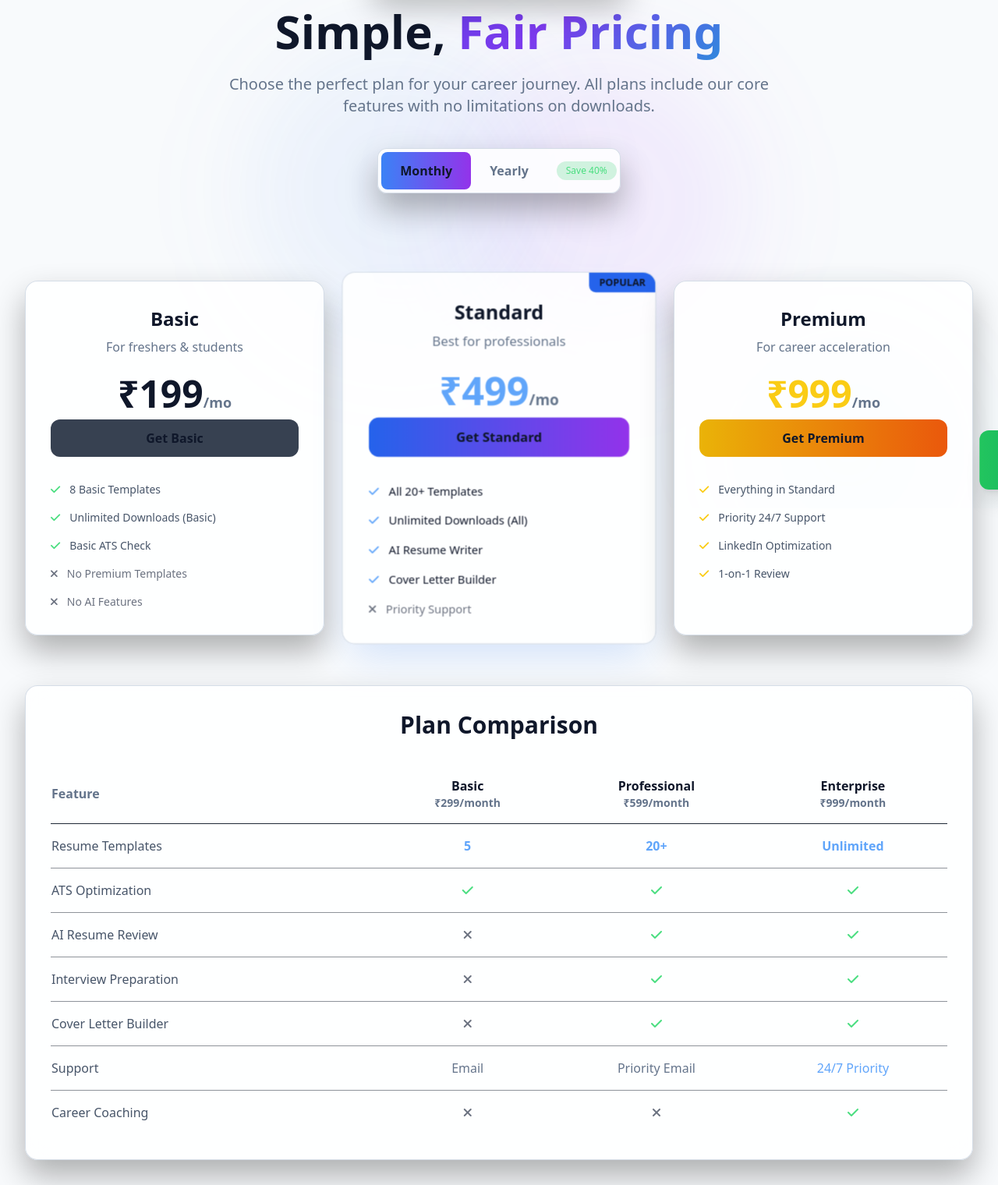
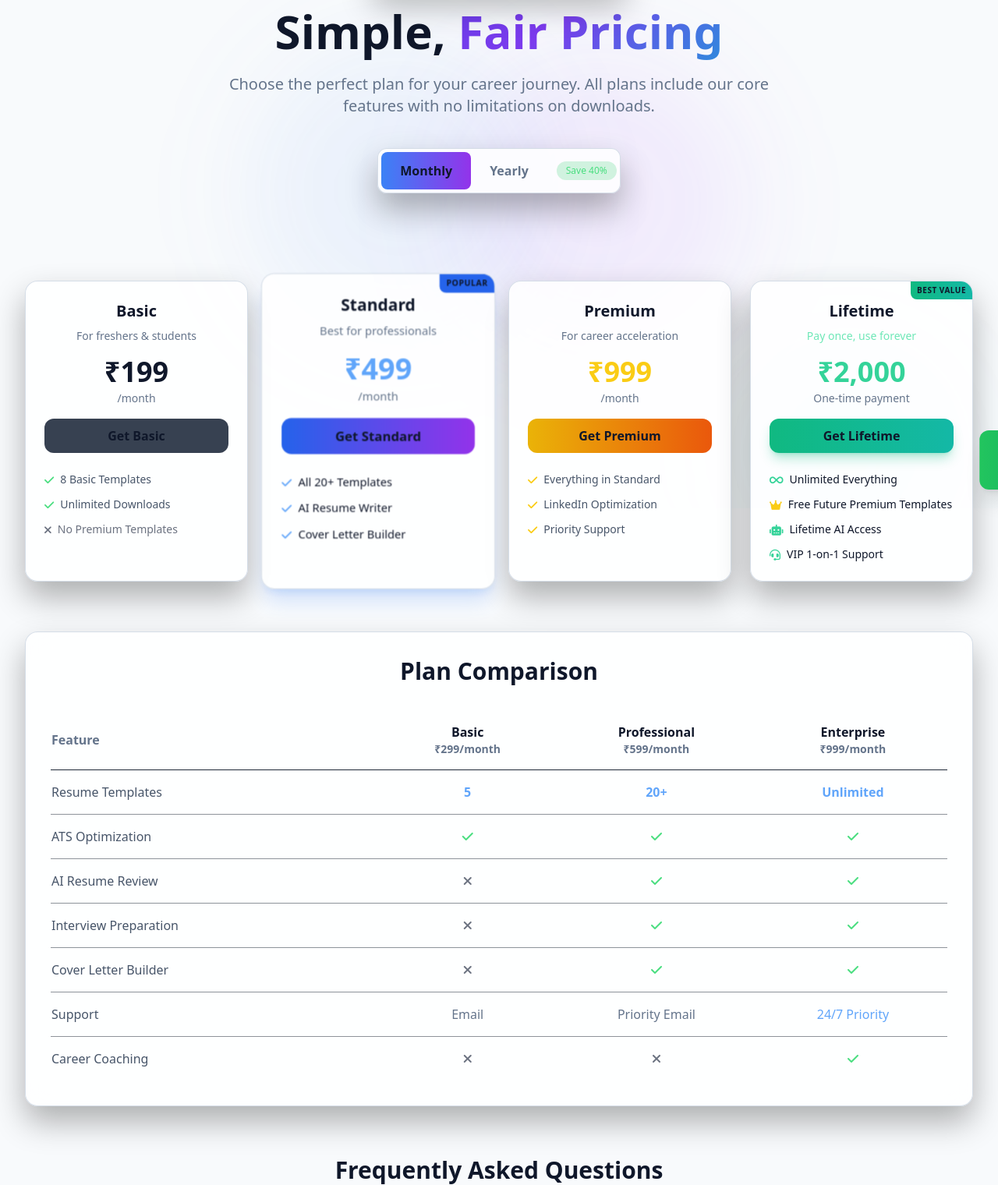
Before and after one commit to MdMeraj01/AtsResumePro, a Flask app: page /pricing in a window 1280 px wide. Shown: the part 148-1668 px from the top of the page at 78% size. Run offline with Flask 3, Linux system fonts and the light colour scheme; some libraries are stand-ins or nearby versions.

Commit message:
add new plan

```diff
--- a/app.py
+++ b/app.py
@@ -292,44 +292,39 @@ def get_fallback_response(prompt):
         return "Professional experience and contributions demonstrating strong capabilities and commitment to delivering quality results."
 
 # ==========================================
-# 🟢 HELPER: Check & Deduct Credits (FINAL FIX)
-# ==========================================
-# ==========================================
-# 🟢 HELPER: Check & Deduct Credits (DEBUG MODE)
+# 🟢 HELPER: Check & Deduct Credits (LIFETIME FIX)
 # ==========================================
 def check_and_deduct_credits(user_id):
-    print(f"🕵️ DEBUG: Checking credits for User ID: {user_id}")  # <--- SPY 1
-
     conn = get_db_connection()
     cursor = conn.cursor()
 
-    # 1. Check Current Credits
-    cursor.execute("SELECT ai_credits FROM users WHERE id = %s", (user_id,))
+    # 1. Check Current Credits & Plan
+    cursor.execute("SELECT ai_credits, plan_type FROM users WHERE id = %s", (user_id,))
     user = cursor.fetchone()
 
-    print(f"🕵️ DEBUG: User Data Found: {user}") # <--- SPY 2
-
-    # Agar user ke paas credits hain (0 se zyada)
-    if user and user['ai_credits'] > 0:
-        new_credits = user['ai_credits'] - 1
-
-        # 2. Update Credits
-        cursor.execute("UPDATE users SET ai_credits = %s WHERE id = %s", (new_credits, user_id))
-
-        # 3. Activity Log
-        cursor.execute(
-            "INSERT INTO resume_activity (user_id, activity_type, details) VALUES (%s, %s, %s)",
-            (user_id, 'ai_usage', 'Credit Used')
-        )
-
-        conn.commit()
-        conn.close()
-
-        print(f"✅ SUCCESS: Credit deducted! New Balance: {new_credits}") # <--- SPY 3
-        return True, new_credits  # Success
+    if user:
+        # 🟢 THE FIX: Agar plan Lifetime hai, toh credits kabhi kam nahi honge!
+        if user['plan_type'] == 'Lifetime':
+            conn.close()
+            return True, "Unlimited"
+
+        if user['ai_credits'] > 0:
+            new_credits = user['ai_credits'] - 1
+
+            # 2. Update Credits
+            cursor.execute("UPDATE users SET ai_credits = %s WHERE id = %s", (new_credits, user_id))
+
+            # 3. Activity Log
+            cursor.execute(
+                "INSERT INTO resume_activity (user_id, activity_type, details) VALUES (%s, %s, %s)",
+                (user_id, 'ai_usage', 'Credit Used')
+            )
+
+            conn.commit()
+            conn.close()
+            return True, new_credits  # Success
 
     conn.close()
-    print("❌ FAILED: No credits left or User not found") # <--- SPY 4
     return False, 0  # Fail
 
 # ==========================================
@@ -2239,10 +2234,9 @@ def get_templates():
         elif t['name'] in purchased_templates:
             t['user_has_access'] = True
 
-        # 3. Agar User ke Plan mein ye template covered hai
-        elif user_plan in ['Standard', 'Premium']: # Standard/Premium get ALL
+        elif user_plan in ['Standard', 'Premium', 'Lifetime']: # 🟢 FIX: Lifetime added here
             t['user_has_access'] = True
-        elif user_plan == 'Basic' and t['plan_level'] == 'Basic': # Basic gets Basic
+        elif user_plan == 'Basic' and t['plan_level'] == 'Basic':
             t['user_has_access'] = True
 
     return jsonify({
@@ -3028,10 +3022,12 @@ def checkout():
     cycle = request.args.get('cycle')
 
     # Prices Set karo (Backend side validation)
+   # Prices Set karo (Backend side validation)
     prices = {
         'basic': {'monthly': 199, 'yearly': 1990},
         'standard': {'monthly': 499, 'yearly': 4990},
-        'premium': {'monthly': 999, 'yearly': 9990}
+        'premium': {'monthly': 999, 'yearly': 9990},
+        'lifetime': {'monthly': 2000, 'yearly': 2000}
     }
 
     # Amount nikalo
@@ -3047,25 +3043,29 @@ def process_payment():
     if 'user_id' not in session: return jsonify({'success': False}), 401
 
     data = request.json
-    plan_name = data.get('plan') # basic, standard, premium
+    plan_name = data.get('plan') # basic, standard, premium, lifetime
 
     conn = get_db_connection()
     cursor = conn.cursor()
 
     try:
-        # 1. Update User Plan
-        # Plan ka naam Capitalize karo (basic -> Basic)
         new_plan = plan_name.capitalize()
 
-        # Limit set karo (Basic=Unlimited, lekin hum code me logic lagayenge)
-        # Standard/Premium ke liye limit 99999 kar do (Unlimited)
+        # 🟢 NEW: Plan ke hisaab se limits set karo
         new_limit = 99999
-
+        new_credits = 5
+
+        if new_plan == 'Basic': new_credits = 10
+        elif new_plan == 'Standard': new_credits = 100
+        elif new_plan == 'Premium': new_credits = 9999
+        elif new_plan == 'Lifetime': new_credits = 99999 # Lifetime ke liye 99999 credits
+
+        # Update Query (ai_credits bhi update hoga)
         cursor.execute("""
             UPDATE users
-            SET plan_type = %s, resume_limit = %s
+            SET plan_type = %s, resume_limit = %s, ai_credits = %s
             WHERE id = %s
-        """, (new_plan, new_limit, session['user_id']))
+        """, (new_plan, new_limit, new_credits, session['user_id']))
 
         conn.commit()
         return jsonify({'success': True, 'redirect': url_for('user_dashboard')})
@@ -3078,11 +3078,9 @@ def process_payment():
 
 
 # ==========================================
-# 💳 RAZORPAY CONFIGURATION (Test Mode)
-# ==========================================
-
-# 👇 Yahan apni Razorpay Dashboard wali Test Keys dalein
-# .env file se keys fetch karo
+# 💳 RAZORPAY CONFIGURATION
+# ==========================================
+
 RAZORPAY_KEY_ID = os.getenv("RAZORPAY_KEY_ID")
 RAZORPAY_KEY_SECRET = os.getenv("RAZORPAY_KEY_SECRET")
 
--- a/static/js/pricing.js
+++ b/static/js/pricing.js
@@ -157,23 +157,12 @@ function selectPlan(plan) {
 
     // Simulate API call
     setTimeout(() => {
-        // 👇 FIX: Keys ko HTML ke data-plan attribute se match kiya hai
+        // 👇 UPDATED: Added Lifetime plan
         const plans = {
-            'basic': {
-                name: 'Basic Plan',
-                price: '₹199',
-                period: 'monthly'
-            },
-            'standard': {  // Pehle 'professional' tha, ab 'standard' kar diya
-                name: 'Standard Plan',
-                price: '₹499',
-                period: 'monthly'
-            },
-            'premium': {   // Pehle 'enterprise' tha, ab 'premium' kar diya
-                name: 'Premium Plan',
-                price: '₹999',
-                period: 'monthly'
-            }
+            'basic': { name: 'Basic Plan', price: '₹199', period: 'monthly' },
+            'standard': { name: 'Standard Plan', price: '₹499', period: 'monthly' },
+            'premium': { name: 'Premium Plan', price: '₹999', period: 'monthly' },
+            'lifetime': { name: 'Lifetime Plan', price: '₹2,000', period: 'one-time' }
         };
 
         const selectedPlan = plans[plan];
--- a/templates/pricing.html
+++ b/templates/pricing.html
@@ -205,53 +205,68 @@
         </div>
 
         <!-- Pricing Cards -->
-       <div class="grid grid-cols-1 md:grid-cols-3 gap-8 mb-16 fade-in-up" style="animation-delay: 100ms">
+      <div class="grid grid-cols-1 md:grid-cols-2 lg:grid-cols-4 gap-6 mb-16 fade-in-up" style="animation-delay: 100ms">
 
-    <div class="glass-panel rounded-2xl p-8 relative overflow-hidden border border-gray-700 hover:border-blue-500 transition-all">
-        <div class="text-center mb-8">
-            <h3 class="text-2xl font-bold text-white mb-2">Basic</h3>
-            <p class="text-gray-400 mb-6">For freshers & students</p>
-            <div class="text-5xl font-bold text-white mb-2">₹199<span class="text-lg text-gray-400">/mo</span></div>
-            <a href="#" data-plan="basic" class="buy-plan-btn block w-full py-3 rounded-xl bg-gray-700 hover:bg-gray-600 text-white font-semibold mb-6 transition-all">Get Basic</a>
+            <div class="glass-panel rounded-2xl p-6 relative overflow-hidden border border-gray-700 hover:border-blue-500 transition-all flex flex-col">
+                <div class="text-center mb-6">
+                    <h3 class="text-xl font-bold text-white mb-2">Basic</h3>
+                    <p class="text-gray-400 text-sm mb-4">For freshers & students</p>
+                    <div class="text-4xl font-bold text-white mb-1"><span class="monthly-price">₹199</span><span class="yearly-price hidden">₹1,990</span></div>
+                    <div class="text-sm text-gray-400 mb-4"><span class="monthly-text">/month</span><span class="yearly-text hidden">/year</span></div>
+                    <a href="#" data-plan="basic" class="buy-plan-btn block w-full py-2.5 rounded-xl bg-gray-700 hover:bg-gray-600 text-white font-semibold transition-all">Get Basic</a>
                 </div>
-        <div class="space-y-4 text-sm">
-            <div class="flex items-center text-gray-300"><i class="fas fa-check text-green-400 mr-3"></i> 8 Basic Templates</div>
-            <div class="flex items-center text-gray-300"><i class="fas fa-check text-green-400 mr-3"></i> Unlimited Downloads (Basic)</div>
-            <div class="flex items-center text-gray-300"><i class="fas fa-check text-green-400 mr-3"></i> Basic ATS Check</div>
-            <div class="flex items-center text-gray-500"><i class="fas fa-times mr-3"></i> No Premium Templates</div>
-            <div class="flex items-center text-gray-500"><i class="fas fa-times mr-3"></i> No AI Features</div>
+                <div class="space-y-3 text-sm flex-1">
+                    <div class="flex items-start text-gray-300"><i class="fas fa-check text-green-400 mr-2 mt-1"></i> 8 Basic Templates</div>
+                    <div class="flex items-start text-gray-300"><i class="fas fa-check text-green-400 mr-2 mt-1"></i> Unlimited Downloads</div>
+                    <div class="flex items-start text-gray-500"><i class="fas fa-times mr-2 mt-1"></i> No Premium Templates</div>
                 </div>
             </div>
 
-    <div class="glass-panel rounded-2xl p-8 relative overflow-hidden border-2 border-blue-500 transform scale-105 shadow-2xl shadow-blue-500/20">
-        <div class="absolute top-0 right-0 bg-blue-600 text-white text-xs font-bold px-3 py-1 rounded-bl-lg">POPULAR</div>
-        <div class="text-center mb-8">
-            <h3 class="text-2xl font-bold text-white mb-2">Standard</h3>
-            <p class="text-gray-400 mb-6">Best for professionals</p>
-            <div class="text-5xl font-bold text-blue-400 mb-2">₹499<span class="text-lg text-gray-400">/mo</span></div>
-            <a href="#" data-plan="standard" class="buy-plan-btn block w-full py-3 rounded-xl bg-gradient-to-r from-blue-600 to-purple-600 text-white font-bold mb-6 hover:scale-105 transition-all">Get Standard</a>
+            <div class="glass-panel rounded-2xl p-6 relative overflow-hidden border-2 border-blue-500 transform lg:scale-105 shadow-xl shadow-blue-500/20 flex flex-col z-10">
+                <div class="absolute top-0 right-0 bg-blue-600 text-white text-[10px] font-bold px-2 py-1 rounded-bl-lg tracking-wider">POPULAR</div>
+                <div class="text-center mb-6">
+                    <h3 class="text-xl font-bold text-white mb-2">Standard</h3>
+                    <p class="text-gray-400 text-sm mb-4">Best for professionals</p>
+                    <div class="text-4xl font-bold text-blue-400 mb-1"><span class="monthly-price">₹499</span><span class="yearly-price hidden">₹4,990</span></div>
+                    <div class="text-sm text-gray-400 mb-4"><span class="monthly-text">/month</span><span class="yearly-text hidden">/year</span></div>
+                    <a href="#" data-plan="standard" class="buy-plan-btn block w-full py-2.5 rounded-xl bg-gradient-to-r from-blue-600 to-purple-600 text-white font-bold transition-all hover:shadow-lg">Get Standard</a>
                 </div>
-        <div class="space-y-4 text-sm">
-            <div class="flex items-center text-white"><i class="fas fa-check text-blue-400 mr-3"></i> All 20+ Templates</div>
-            <div class="flex items-center text-white"><i class="fas fa-check text-blue-400 mr-3"></i> Unlimited Downloads (All)</div>
-            <div class="flex items-center text-white"><i class="fas fa-check text-blue-400 mr-3"></i> AI Resume Writer</div>
-            <div class="flex items-center text-white"><i class="fas fa-check text-blue-400 mr-3"></i> Cover Letter Builder</div>
-            <div class="flex items-center text-gray-500"><i class="fas fa-times mr-3"></i> Priority Support</div>
+                <div class="space-y-3 text-sm flex-1">
+                    <div class="flex items-start text-white"><i class="fas fa-check text-blue-400 mr-2 mt-1"></i> All 20+ Templates</div>
+                    <div class="flex items-start text-white"><i class="fas fa-check text-blue-400 mr-2 mt-1"></i> AI Resume Writer</div>
+                    <div class="flex items-start text-white"><i class="fas fa-check text-blue-400 mr-2 mt-1"></i> Cover Letter Builder</div>
                 </div>
             </div>
 
-    <div class="glass-panel rounded-2xl p-8 relative overflow-hidden border border-yellow-500/50 hover:border-yellow-500 transition-all">
-        <div class="text-center mb-8">
-            <h3 class="text-2xl font-bold text-white mb-2">Premium</h3>
-            <p class="text-gray-400 mb-6">For career acceleration</p>
-            <div class="text-5xl font-bold text-yellow-400 mb-2">₹999<span class="text-lg text-gray-400">/mo</span></div>
-            <a href="#" data-plan="premium" class="buy-plan-btn block w-full py-3 rounded-xl bg-gradient-to-r from-yellow-500 to-orange-600 text-white font-bold mb-6 hover:shadow-lg transition-all">Get Premium</a>
+            <div class="glass-panel rounded-2xl p-6 relative overflow-hidden border border-yellow-500/50 hover:border-yellow-500 transition-all flex flex-col">
+                <div class="text-center mb-6">
+                    <h3 class="text-xl font-bold text-white mb-2">Premium</h3>
+                    <p class="text-gray-400 text-sm mb-4">For career acceleration</p>
+                    <div class="text-4xl font-bold text-yellow-400 mb-1"><span class="monthly-price">₹999</span><span class="yearly-price hidden">₹9,990</span></div>
+                    <div class="text-sm text-gray-400 mb-4"><span class="monthly-text">/month</span><span class="yearly-text hidden">/year</span></div>
+                    <a href="#" data-plan="premium" class="buy-plan-btn block w-full py-2.5 rounded-xl bg-gradient-to-r from-yellow-500 to-orange-600 text-white font-bold transition-all hover:shadow-lg">Get Premium</a>
                 </div>
-        <div class="space-y-4 text-sm">
-            <div class="flex items-center text-gray-300"><i class="fas fa-check text-yellow-400 mr-3"></i> Everything in Standard</div>
-            <div class="flex items-center text-gray-300"><i class="fas fa-check text-yellow-400 mr-3"></i> Priority 24/7 Support</div>
-            <div class="flex items-center text-gray-300"><i class="fas fa-check text-yellow-400 mr-3"></i> LinkedIn Optimization</div>
-            <div class="flex items-center text-gray-300"><i class="fas fa-check text-yellow-400 mr-3"></i> 1-on-1 Review</div>
+                <div class="space-y-3 text-sm flex-1">
+                    <div class="flex items-start text-gray-300"><i class="fas fa-check text-yellow-400 mr-2 mt-1"></i> Everything in Standard</div>
+                    <div class="flex items-start text-gray-300"><i class="fas fa-check text-yellow-400 mr-2 mt-1"></i> LinkedIn Optimization</div>
+                    <div class="flex items-start text-gray-300"><i class="fas fa-check text-yellow-400 mr-2 mt-1"></i> Priority Support</div>
+                </div>
+            </div>
+
+            <div class="glass-panel rounded-2xl p-6 relative overflow-hidden border-2 border-emerald-500 bg-gradient-to-b from-emerald-900/20 to-transparent hover:shadow-emerald-500/20 hover:shadow-2xl transition-all flex flex-col">
+                <div class="absolute top-0 right-0 bg-gradient-to-r from-emerald-500 to-teal-500 text-white text-[10px] font-bold px-2 py-1 rounded-bl-lg tracking-wider">BEST VALUE</div>
+                <div class="text-center mb-6">
+                    <h3 class="text-xl font-bold text-white mb-2">Lifetime</h3>
+                    <p class="text-emerald-300 text-sm mb-4">Pay once, use forever</p>
+                    <div class="text-4xl font-bold text-emerald-400 mb-1">₹2,000</div>
+                    <div class="text-sm text-gray-400 mb-4">One-time payment</div>
+                    <a href="#" data-plan="lifetime" class="buy-plan-btn block w-full py-2.5 rounded-xl bg-gradient-to-r from-emerald-500 to-teal-500 text-white font-bold transition-all hover:scale-105 shadow-lg shadow-emerald-500/30">Get Lifetime</a>
+                </div>
+                <div class="space-y-3 text-sm flex-1">
+                    <div class="flex items-start text-white"><i class="fas fa-infinity text-emerald-400 mr-2 mt-1"></i> Unlimited Everything</div>
+                    <div class="flex items-start text-white"><i class="fas fa-crown text-yellow-400 mr-2 mt-1"></i> Free Future Premium Templates</div>
+                    <div class="flex items-start text-white"><i class="fas fa-robot text-emerald-400 mr-2 mt-1"></i> Lifetime AI Access</div>
+                    <div class="flex items-start text-white"><i class="fas fa-headset text-emerald-400 mr-2 mt-1"></i> VIP 1-on-1 Support</div>
                 </div>
             </div>
 
```
Lines whose indentation alone changed are shown as unchanged.
